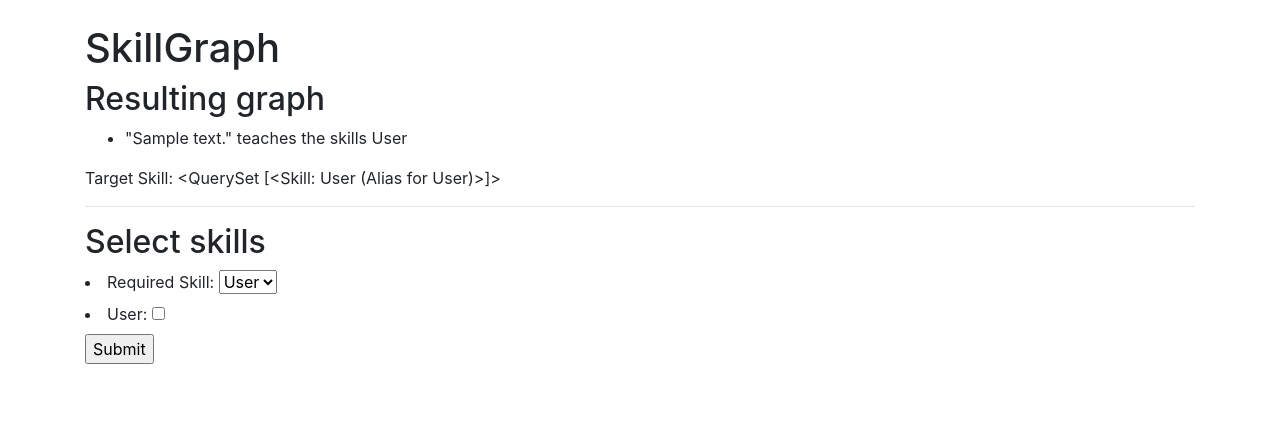
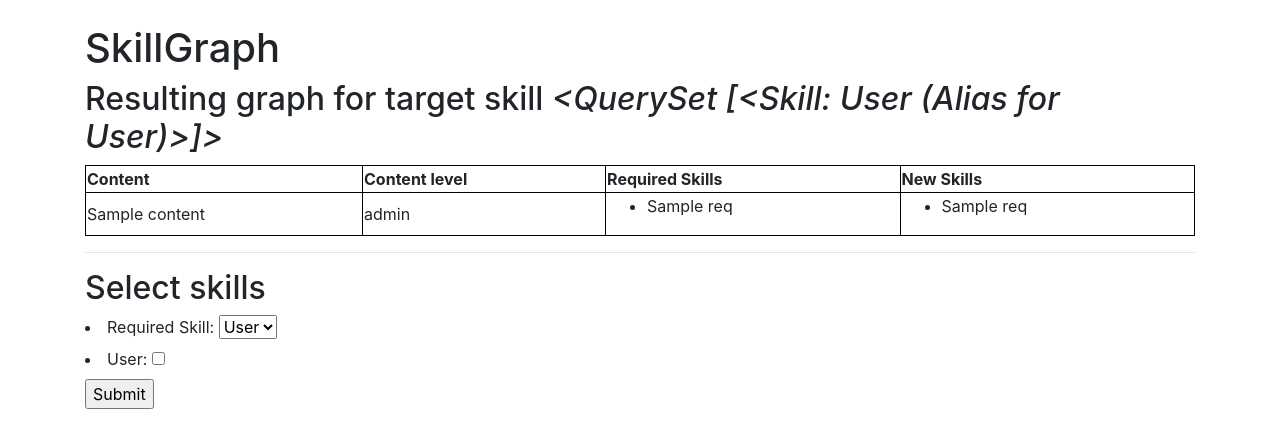
Before and after one commit to ComNets-Bremen/easyCCS, a Django app: template easyCCS/content/templates/content/skillGraph.html in a window 1280 px wide. Shown: the part 56-504 px from the top of the page. Run offline with Django 3.2, Linux system fonts and the light colour scheme; tables that the repository leaves empty hold one stand-in row (values such as "Sample post"); the template is opened without the code that fills it: values that come from a table or form of the project are taken from there, most other values are stand-ins (such as "Sample title", 1, 10 or a date in 2020); some libraries are stand-ins or nearby versions.

Commit message:
Dynamic skill view including priorities

```diff
--- a/easyCCS/content/templates/content/skillGraph.html
+++ b/easyCCS/content/templates/content/skillGraph.html
@@ -4,15 +4,46 @@
 <h1>SkillGraph</h1>
 
 {% if requiredContents %}
-<h2>Resulting graph</h2>
-<ul>
+<h2>Resulting graph for target skill <i>{{ targetSkill }}</i></h2>
+
+
+ <table style="width:100%">
+  <tr>
+    <th>Content</th>
+    <th>Content level</th>
+    <th>Required Skills</th>
+    <th>New Skills</th>
+  </tr>
+
 {% for content in requiredContents %}
-<li>{{content}}</li>
+  <tr>
+      <td>{{ content.content.contentName}}</td>
+      <td>{{ content.level }}</td>
+      <td>
+          {% if content.content.requiredSkills.all %}
+          <ul>
+              {% for req in content.content.requiredSkills.all %}
+              <li> {{ req.skillName }}</li>
+              {% endfor %}
+          </ul>
+          {% else %}
+             No skill required
+          {% endif %}
+      </td>
+      <td><ul>
+              {% for req in content.content.newSkills.all %}
+              <li> {{ req.skillName }}</li>
+              {% endfor %}
+      </ul></td>
+  </tr>
 
 {% endfor %}
-</ul>
+
+ </table>
+
+{% else %}
+<p>No content modules found</p>
 {% endif %}
-<p>Target Skill: {{targetSkill}}</p>
 
 <hr>
 <h2>Select skills</h2>
```
Also changed, not shown: easyCCS/content/views.py (+20 -17 lines).
